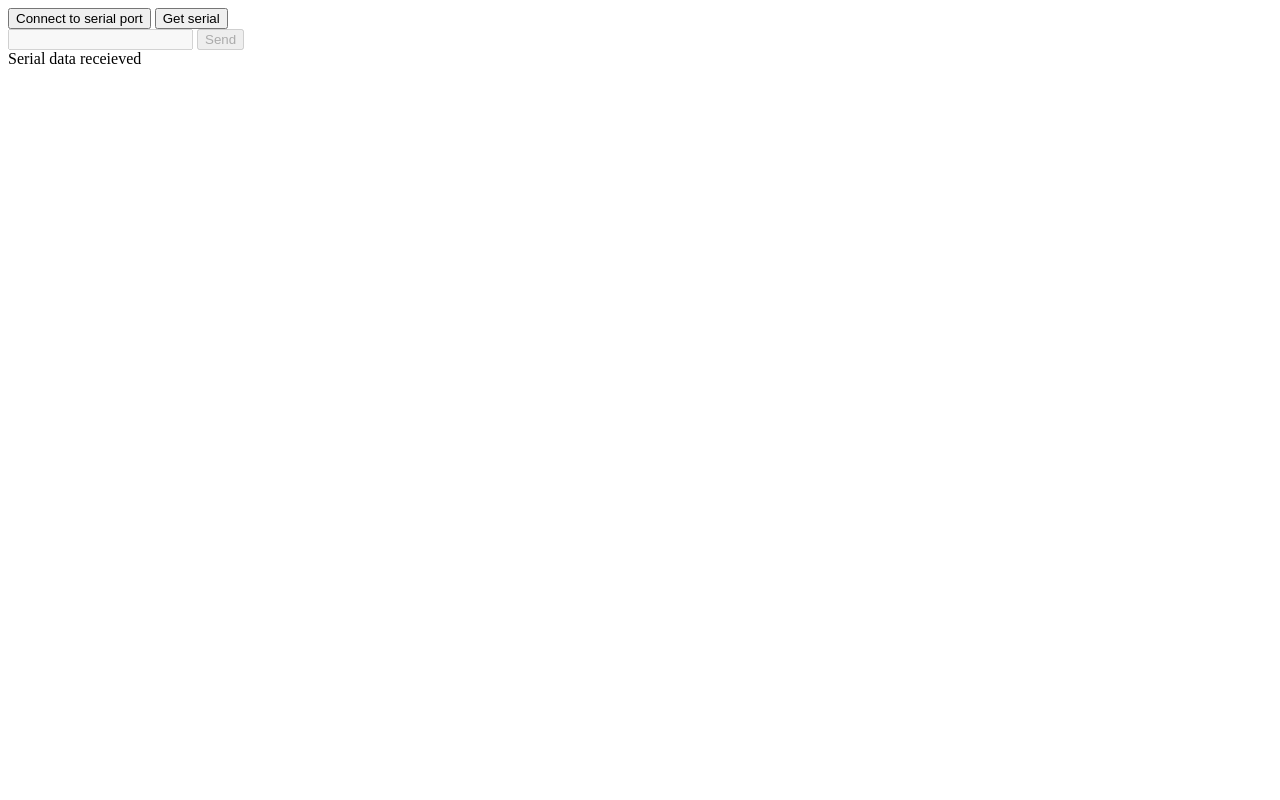
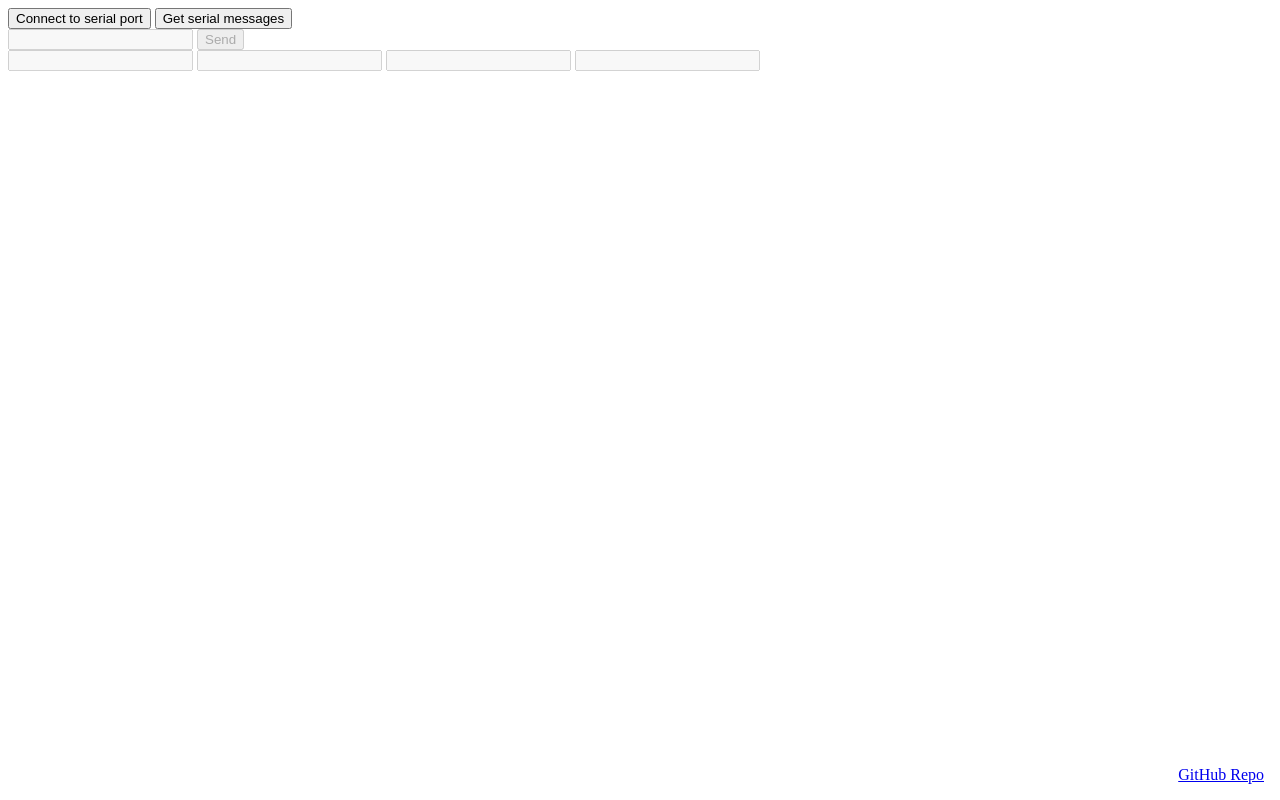
Before and after one commit to snappercayt/webblesamples, a plain HTML site: page index.html in a window 1280 px wide. Drawn offline with Linux system fonts and the light colour scheme.

Commit message:
Update index.html

```diff
--- a/index.html
+++ b/index.html
@@ -19,16 +19,23 @@
 <body>
 
     <button id="connect-to-serial">Connect to serial port</button>
-
-    <button id="get-serial-messages">Get serial</button>
+    <button id="get-serial-messages">Get serial messages</button>
     <div>
         <form id="message-form">
-            <input type="text" id="message-input" disabled>
+            <input type="text" id="message-input" disabled="true">
             <button type="submit" id="submit-button" disabled="true">Send</button>
         </form>
     </div>
-    <div id="serial-output">Serial data receieved</div>
+    <div id="serial-messages-container"></div>
+    <input type="text" id="serial-output-1" disabled>
+    <input type="text" id="serial-output-2" disabled>
+    <input type="text" id="serial-output-3" disabled>
+    <input type="text" id="serial-output-4" disabled>
 
+
+    <div class="repo-link">
+        <a href="https://github.com/UnJavaScripter/web-serial-example">GitHub Repo</a>
+    </div>
 
     <script src="./dist/app.js"></script>
     <script>
@@ -59,7 +66,13 @@
         });
 
         async function getSerialMessage() {
-            serialMessagesContainer.document.getElementById(serial - output) += await serialLEDController.read() + '\n';
+            // serialMessagesContainer.innerText += await serialLEDController.read() + '\n';
+            document.getElementById("serial-output-1").value = serialLEDController.read();
+            document.getElementById("serial-output-2").value = serialLEDController.read();
+            document.getElementById("serial-output-3").value = serialLEDController.read();
+            document.getElementById("serial-output-4").value = serialLEDController.read();
+
+
         }
     </script>
 </body>
```
